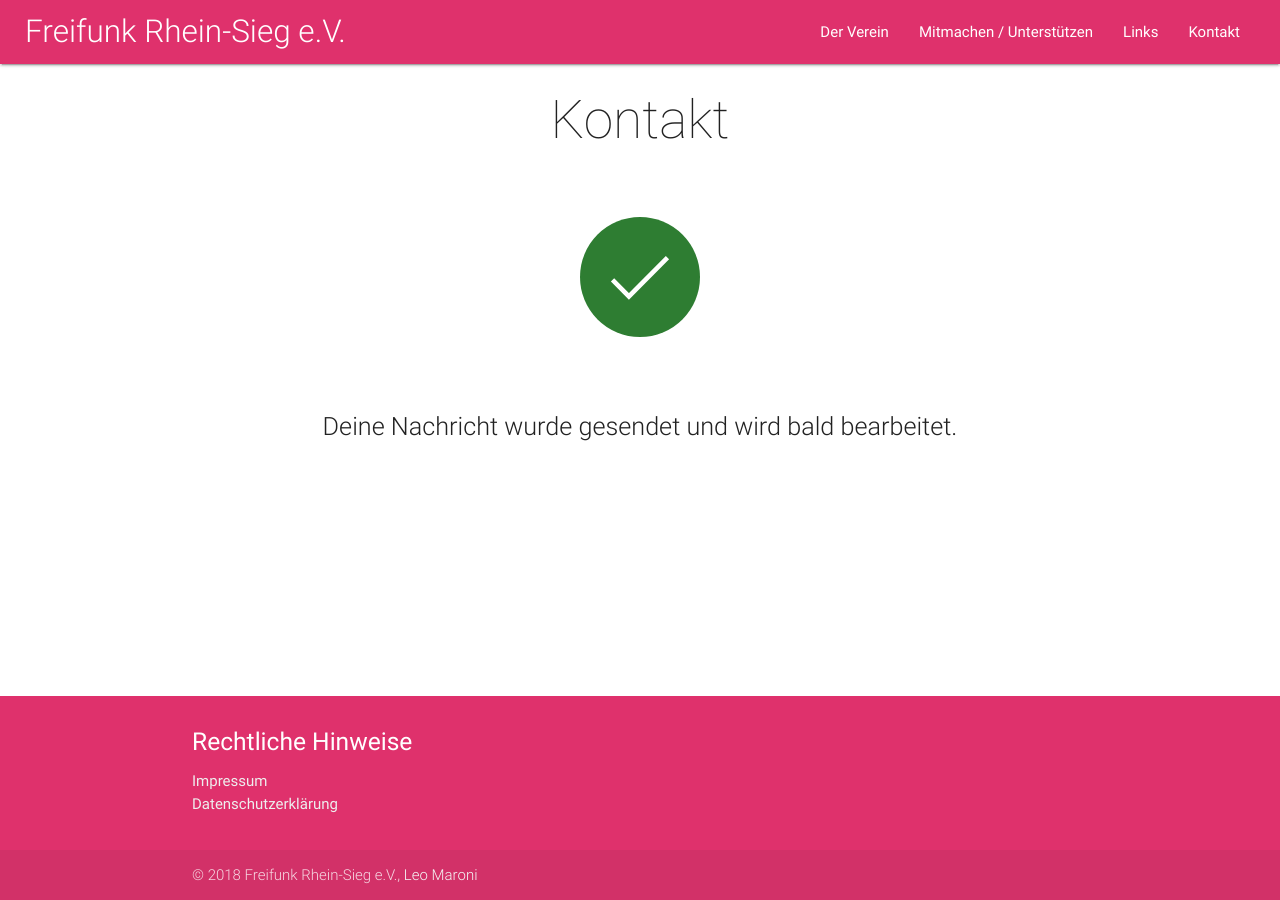
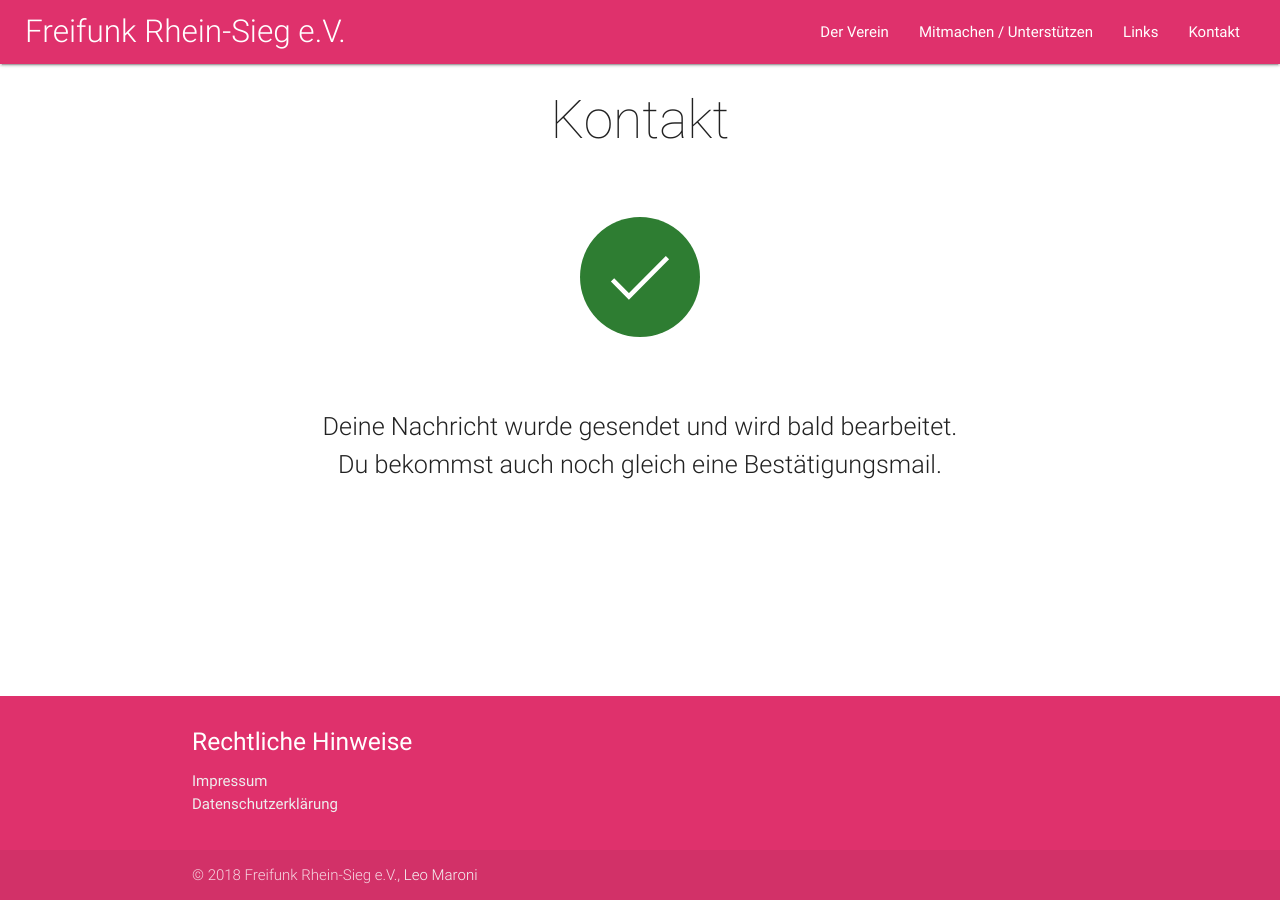
Before and after one commit to Freifunk-Rhein-Sieg/freifunk-rhein-sieg.net, a Jekyll site: the page built from kontakt-ok.html, in a window 1280 px wide. Built offline with Jekyll 4.4.1, drawn with Linux system fonts in a browser that asks for light colours; nearby versions of some CDN libraries; a script that is not in the unit is left out.

Commit message:
Kontakt-OK angepasst

```diff
--- a/kontakt-ok.html
+++ b/kontakt-ok.html
@@ -13,7 +13,7 @@ permalink: '/kontakt/ok/'
             <svg class="checkmark" xmlns="http://www.w3.org/2000/svg" viewBox="0 0 52 52"><path class="checkmark__check" fill="none" d="M14.1 27.2l7.1 7.2 16.7-16.8"/></svg>
         </div>
         <div class="row center">
-            <p class="flow-text">Deine Nachricht wurde gesendet und wird bald bearbeitet.</p>
+            <p class="flow-text">Deine Nachricht wurde gesendet und wird bald bearbeitet.<br>Du bekommst auch noch gleich eine Best&auml;tigungsmail.</p>
         </div>
     </section>
 </div>
```
